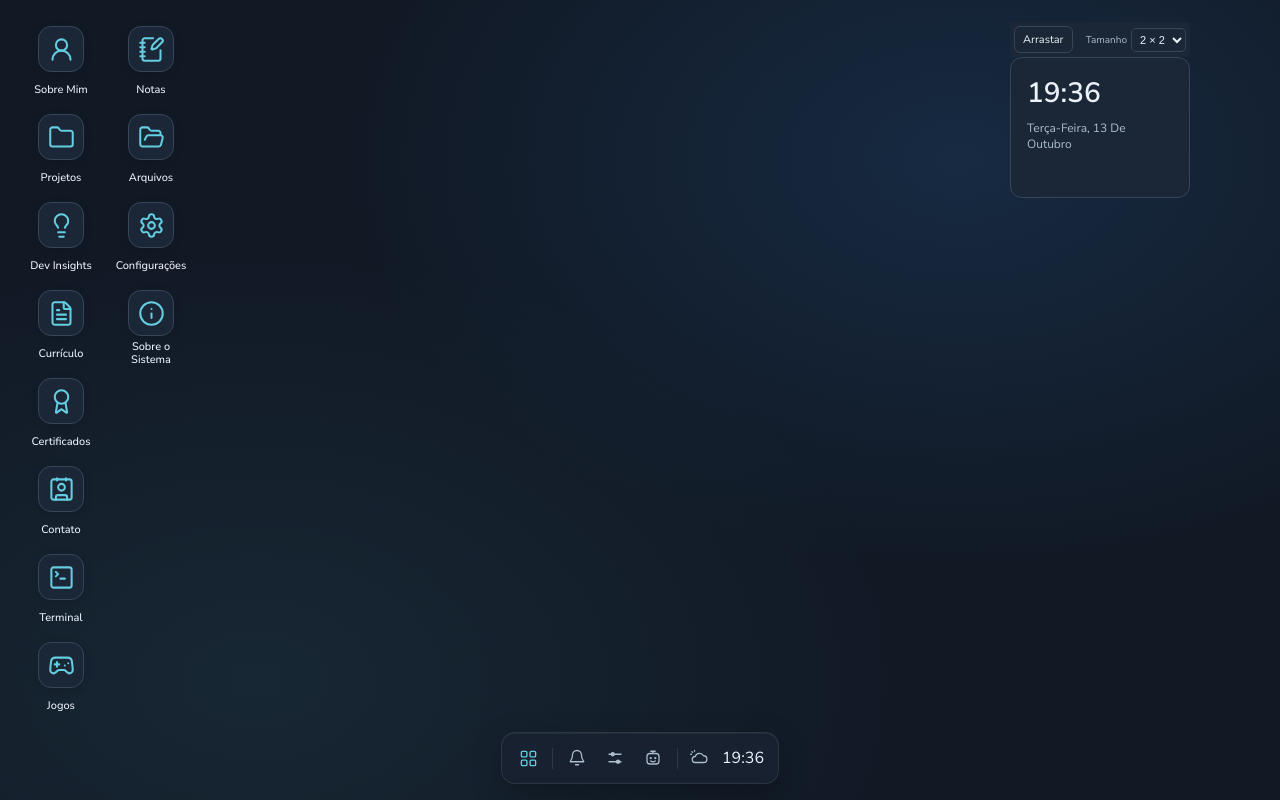
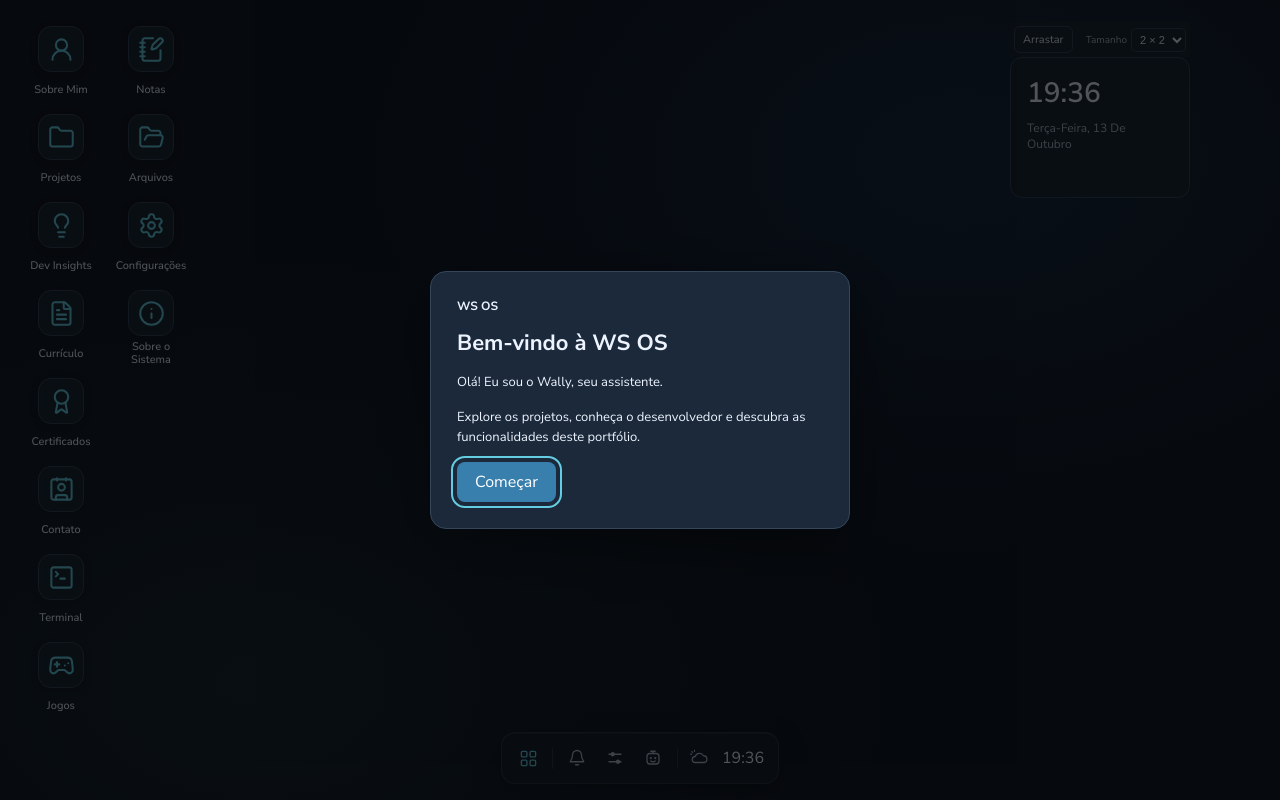
Before and after one commit to warlleyz/ws-os, a React (Vite) app: page / in a window 1280 px wide. Built offline with nearby package versions, Linux system fonts and the light colour scheme.

Commit message:
feat: implementar base de boas-vindas do wally

```diff
--- a/src/App.css
+++ b/src/App.css
@@ -2418,3 +2418,54 @@ button.taskbar__clock[aria-expanded="true"] {
   font-size: 11px;
   line-height: 1.4;
 }
+
+/* F4.23.1 — Boas-vindas */
+
+.ws-welcome-backdrop {
+  position: fixed;
+  inset: 0;
+  z-index: 20000;
+  display: grid;
+  place-items: center;
+  padding: 20px;
+  background: rgb(0 0 0 / 65%);
+}
+
+.ws-welcome {
+  display: flex;
+  width: min(420px, 100%);
+  flex-direction: column;
+  gap: 14px;
+  padding: 26px;
+  border: 1px solid var(--border-default);
+  border-radius: 16px;
+  background: #1b293a;
+  color: #edf4ff;
+  box-shadow: 0 20px 60px rgb(0 0 0 / 35%);
+}
+
+.ws-welcome__label {
+  font-size: 12px;
+  font-weight: 700;
+}
+
+.ws-welcome h1 {
+  margin: 0;
+  font-size: 22px;
+}
+
+.ws-welcome p {
+  margin: 0;
+  font-size: 13px;
+  line-height: 1.6;
+}
+
+.ws-welcome button {
+  align-self: flex-start;
+  padding: 9px 18px;
+  border: 0;
+  border-radius: 8px;
+  background: #397fae;
+  color: white;
+  cursor: pointer;
+}
--- a/src/App.jsx
+++ b/src/App.jsx
@@ -1,7 +1,70 @@
 
+import { useState } from 'react';
 import Desktop from './shells/Desktop';
 import './App.css';
 
+const WELCOME_STORAGE_KEY = 'ws-os:welcome-seen';
+
+function shouldShowWelcome() {
+  try {
+    return localStorage.getItem(WELCOME_STORAGE_KEY) !== 'true';
+  } catch {
+    return true;
+  }
+}
+
 export default function App() {
-  return <Desktop />;
+  const [welcomeOpen, setWelcomeOpen] = useState(shouldShowWelcome);
+
+  function closeWelcome() {
+    try {
+      localStorage.setItem(WELCOME_STORAGE_KEY, 'true');
+    } catch {
+      // A apresentação continua funcionando sem armazenamento.
+    }
+
+    setWelcomeOpen(false);
+  }
+
+  return (
+    <>
+      <Desktop />
+
+      {welcomeOpen && (
+        <div className="ws-welcome-backdrop">
+          <section
+            className="ws-welcome"
+            role="dialog"
+            aria-modal="true"
+            aria-labelledby="ws-welcome-title"
+          >
+            <span className="ws-welcome__label">
+              WS OS
+            </span>
+
+            <h1 id="ws-welcome-title">
+              Bem-vindo à WS OS
+            </h1>
+
+            <p>
+              Olá! Eu sou o Wally, seu assistente.
+            </p>
+
+            <p>
+              Explore os projetos, conheça o desenvolvedor
+              e descubra as funcionalidades deste portfólio.
+            </p>
+
+            <button
+              type="button"
+              onClick={closeWelcome}
+              autoFocus
+            >
+              Começar
+            </button>
+          </section>
+        </div>
+      )}
+    </>
+  );
 }
```
